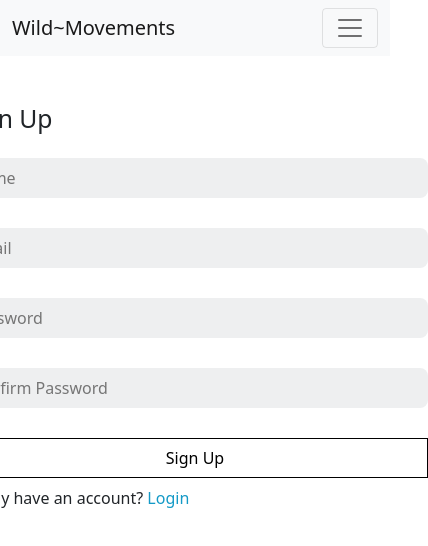
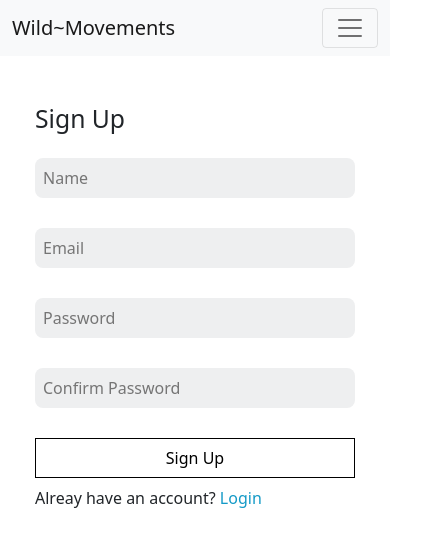
Before and after one commit to ArnabShikder24/wild-movements, a React (Create React App) app: page /signup in a window 390 px wide. Shown: the top 546 px of the page, 428 px wide, since content can reach past the window. Built offline with nearby package versions, Linux system fonts and the light colour scheme; no server answers.

Commit message:
login and signup responsive

```diff
--- a/src/pages/Login/Login.css
+++ b/src/pages/Login/Login.css
@@ -32,3 +32,30 @@ input[type = submit]:hover {
     text-decoration: none;
     color: rgb(20, 154, 199);
 }
+
+
+@media only screen and (max-width: 500px) {
+    .form .input-group input {
+        width: 400px;
+    }
+    input[type = submit] {
+        width: 400px;
+    }
+}
+
+@media only screen and (max-width: 410px) {
+    .form .input-group input {
+        width: 320px;
+    }
+    input[type = submit] {
+        width: 320px;
+    }
+}
+@media only screen and (max-width: 330px) {
+    .form .input-group input {
+        width: 95%;
+    }
+    input[type = submit] {
+        width: 95%;
+    }
+}
```
